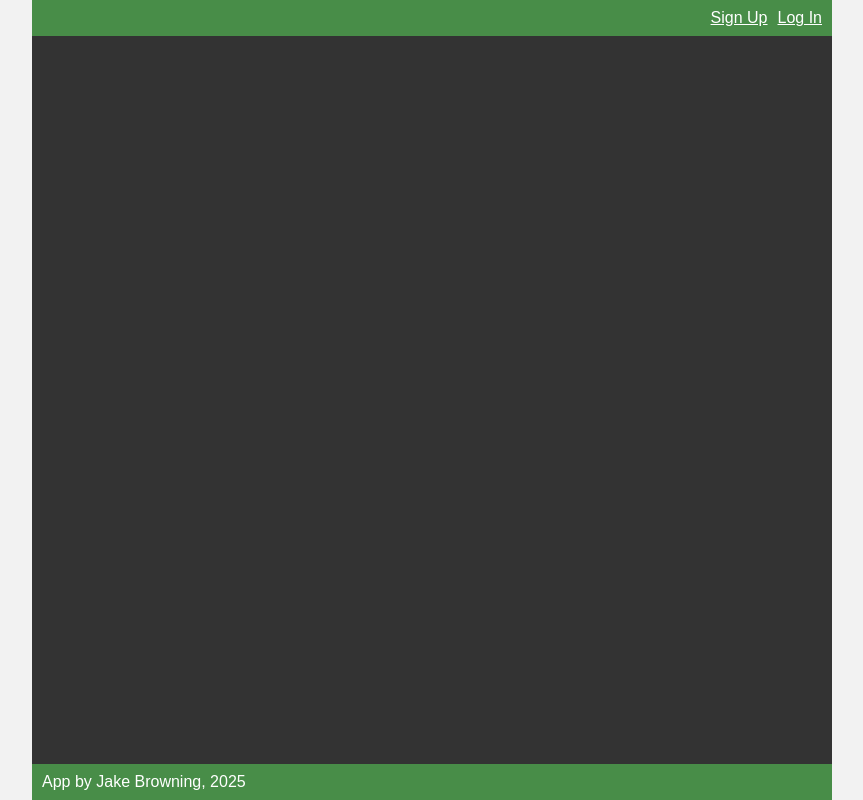
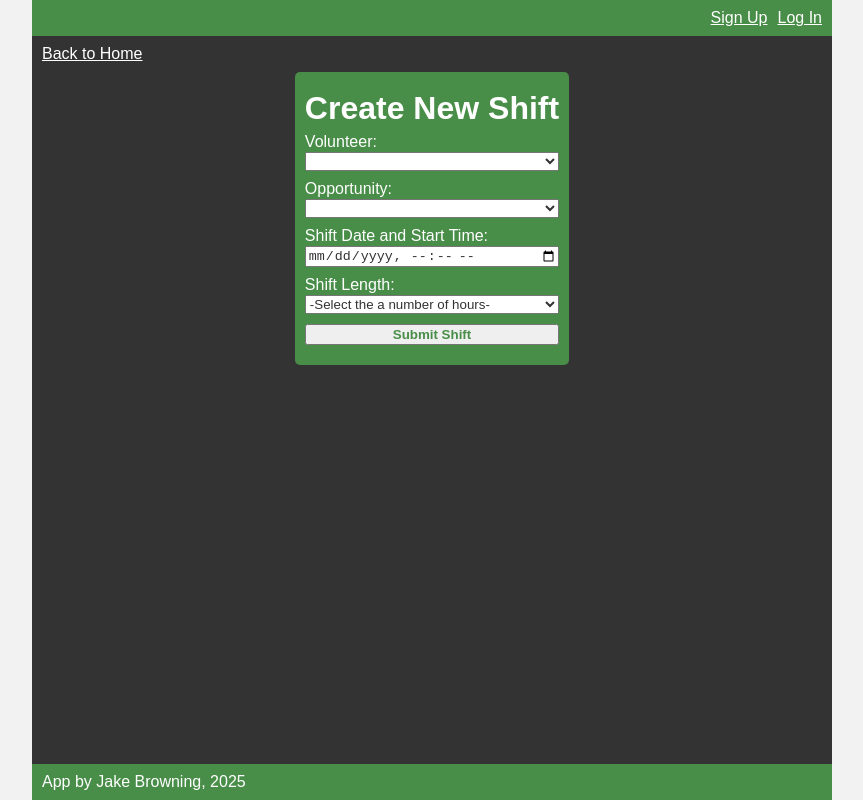
Before and after one commit to JakeBrowning90/volunteer-project-fe-1, a React (Vite) app: page /shift in a window 1280 px wide. Shown: the whole page, without its empty margins (208-1071 px from the left). Built offline with nearby package versions, Linux system fonts and the light colour scheme; no server answers.

Commit message:
Add placeholder form for creating new shifts

```diff
--- a/src/App.jsx
+++ b/src/App.jsx
@@ -11,6 +11,7 @@ import UserProfile from "./components/UserProfile";
 import SchoolForm from "./components/SchoolForm";
 import SchoolDetail from "./components/SchoolDetail";
 import ShiftEditForm from "./components/ShiftEditForm";
+import ShiftNewForm from "./components/ShiftNewForm";
 import NPOForm from "./components/NPOForm";
 import NPODetail from "./components/NPODetail";
 import OpportunityForm from "./components/OpportunityForm";
@@ -67,6 +68,7 @@ function App() {
             element={<UserDetail />}
           /> */}
 
+          <Route path="/shift" element={<ShiftNewForm />} />
           <Route path="/shift/:shiftId" element={<ShiftEditForm />} />
 
           <Route path="/npoform" element={<NPOForm />} />
--- a/src/components/DashOrgAdmin.jsx
+++ b/src/components/DashOrgAdmin.jsx
@@ -59,7 +59,7 @@ function DashOrgAdmin(
           })}
         </ul>
       )}
-
+      <Link to={`/shift`}>Create New Shift</Link>
       {volunteerList.length == 0 ? (
         <span>No Volunteers registered</span>
       ) : (
--- /dev/null
+++ b/src/components/ShiftNewForm.jsx
@@ -0,0 +1,125 @@
+import React, { useState, useEffect } from "react";
+import { Routes, Route, Link, useNavigate, useParams } from "react-router";
+
+// import apiSource
+import { apiSource } from "../apiSource";
+
+function ShiftNewForm(
+  {
+    // Props
+  }
+) {
+  // State declarations
+  const [shift, setShift] = useState([]);
+  const [newShiftDate, setNewShiftDate] = useState("");
+  const [newShiftLength, setNewShiftLength] = useState(null);
+  const [shiftError, setShiftError] = useState(false);
+  const [deleteError, setDeleteError] = useState(false);
+  const [loading, setLoading] = useState(true);
+  const [error, setError] = useState(null);
+
+  // Functions
+  // Fetch shift info to populate header and form
+  // useEffect(() => {
+  //   fetch(apiSource + `npo/?adminId=${localStorage.id}`, {
+  //     mode: "cors",
+  //     headers: {
+  //       "Content-Type": "application/json",
+  //     },
+  //   })
+  //     .then((response) => {
+  //       if (response.status >= 400) {
+  //         throw new Error("Fetch error");
+  //       }
+  //       return response.json();
+  //     })
+  //     .then((response) => setShift(response))
+  //     .catch((error) => setError(error))
+  //     .finally(() => setLoading(false));
+  // }, []);
+
+  function handleNewShiftDate(e) {
+    setNewShiftDate(e.target.value);
+  }
+
+  function handleNewShiftLength(e) {
+    setNewShiftLength(e.target.value);
+  }
+
+  async function submitShiftNew(e) {
+    e.preventDefault();
+    const response = await fetch(apiSource + `shift/${shiftId}`, {
+      method: "PUT",
+      mode: "cors",
+      headers: {
+        "Content-Type": "application/json",
+      },
+      body: JSON.stringify({
+        starttime: newShiftDate,
+        length: newShiftLength,
+      }),
+    });
+    const shiftResponse = await response.json();
+    console.log(shiftResponse);
+    if (Array.isArray(shiftResponse.errors)) {
+      setShiftError(true);
+      // TODO: display error message
+    } else {
+      setShiftError(false);
+      // TODO: Modal to verify clock-in?
+      // Redirect to home
+      window.location.href = `/user/${shift.volunteer[0].id}/timesheet`;
+    }
+  }
+
+  // Render
+  // if (loading) return <p>Loading...</p>;
+  // if (error) return <p>Network error, please try again later.</p>;
+  return (
+    <>
+      <Link to={`/`}>Back to Home</Link>
+      <form onSubmit={submitShiftNew}>
+        <h1>Create New Shift </h1>
+        <div className="formLabelInput">
+          <label htmlFor="volunteerSelect">Volunteer:</label>
+          <select name="volunteerSelect" id=""></select>
+        </div>
+        <div className="formLabelInput">
+          <label htmlFor="opportunitySelect">Opportunity:</label>
+          <select name="opportunitySelect" id=""></select>
+        </div>
+        <div className="formLabelInput">
+          <label htmlFor="editDatetimeInput">Shift Date and Start Time:</label>
+          <input
+            id="editDatetimeInput"
+            type="datetime-local"
+            value={newShiftDate}
+            onChange={handleNewShiftDate}
+          />
+        </div>
+        <div className="formLabelInput">
+          <label htmlFor="shiftLength">Shift Length:</label>
+          <select name="" id="shiftLength" onChange={handleNewShiftLength}>
+            <option value="">-Select the a number of hours-</option>
+            <option value="0.5">0.5</option>
+            <option value="1.0">1.0</option>
+            <option value="1.5">1.5</option>
+            <option value="2.0">2.0</option>
+            <option value="2.5">2.5</option>
+            <option value="3.0">3.0</option>
+            <option value="3.5">3.5</option>
+            <option value="4.0">4.0</option>
+            <option value="4.5">4.5</option>
+            <option value="5.0">5.0</option>
+            <option value="5.5">5.5</option>
+            <option value="6.0">6.0</option>
+          </select>
+        </div>
+        {/* TODO: Error message for bad submission */}
+        <button>Submit Shift</button>
+      </form>
+    </>
+  );
+}
+
+export default ShiftNewForm;
--- a/src/components/Timesheet.jsx
+++ b/src/components/Timesheet.jsx
@@ -91,7 +91,6 @@ function Timesheet(
       {localStorage.role == "org_admin" && (
         <>
           <Link to={`/`}>Back to Home</Link>
-          <span>TODO: Links to form to edit/delete shifts</span>
           <Link to={`/`}>TODO: Manually create shift</Link>
         </>
       )}
--- a/src/style.css
+++ b/src/style.css
@@ -145,6 +145,7 @@ th,
 td {
   border: 1px solid var(--color-text-grey);
   padding: 8px 5px;
+  align-content: center;
 }
 
 thead > *,
```
